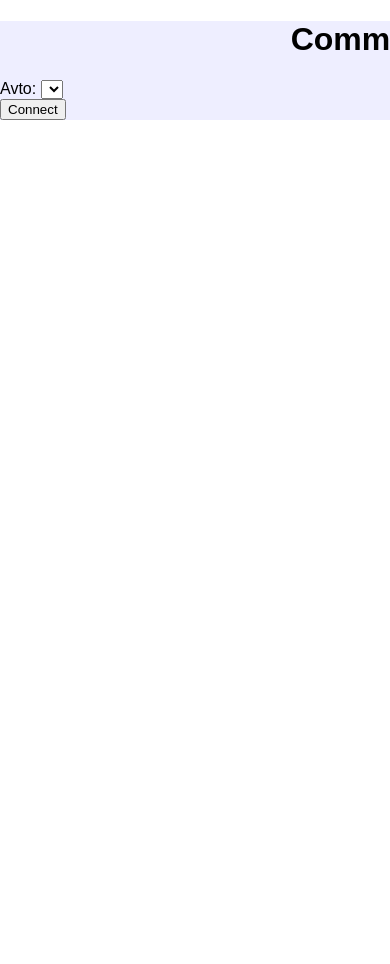
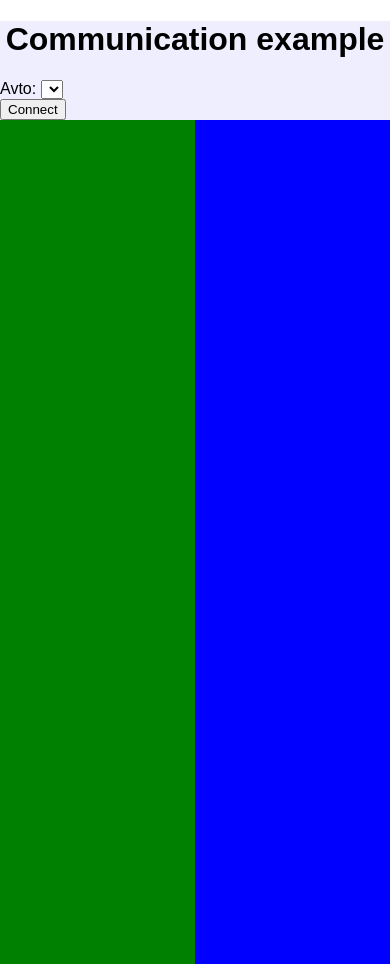
Before and after one commit to OpenLuna/luna-avti, a PHP site: page /mobile.php in a window 390 px wide; the page is wider, and only the part inside the window is pictured. Before the commit the page ends 120 px from the top of that part, so only its background shows below. Run offline with PHP 8.4, Linux system fonts and the light colour scheme; data that the repository does not hold is empty; some libraries are stand-ins or nearby versions.

Commit message:
mobile control

```diff
--- a/htdocs/commMobile.js
+++ b/htdocs/commMobile.js
@@ -28,36 +28,18 @@ function wsConnect(){
 function orientationHandle(e){
 	if(websocket == null) return;
 
-	$("#orientout").html(e.alpha + "<br/>" + e.beta + "<br/>" + e.gamma);
+	//$("#orientout").html(e.alpha + "<br/>" + e.beta + "<br/>" + e.gamma);
 
-	var delta = 5;
+	var delta = 10;
 	var changed = false;
 
 	if(e.beta < -delta){
-		if(!state.up){
-			state.up = true;
-			changed = true;
-		}
-	}
-	else if(e.beta > delta){
-		if(!state.down){
-			state.down = true;
-			changed = true;
-		}
-	}
-	else if(state.up || state.down){
-		state.up = false;
-		state.down = false;
-		changed = true;
-	}
-
-	if(e.gamma < -delta){
 		if(!state.left){
 			state.left = true;
 			changed = true;
 		}
 	}
-	else if(e.gamma > delta){
+	else if(e.beta > delta){
 		if(!state.right){
 			state.right = true;
 			changed = true;
@@ -75,7 +57,23 @@ function orientationHandle(e){
 	}
 }
 
+function gas(evt){
+	evt.preventDefault();
+	if(evt.type == "touchstart" || evt.type == "mousedown"){
+		if(evt.target.id == "forward") state.up = true;
+		else state.down = true;
+	}
+	else{
+		if(evt.target.id == "forward") state.up = false;
+		else state.down = false;
+	}
+
+	var cmd = "?up=" + (state.up ? "ON":"OFF") + "&down=" + (state.down ? "ON":"OFF") + "&left=" + (state.left ? "ON":"OFF") + "&right=" + (state.right ? "ON":"OFF") + "&time=" + ((new Date).getTime());
+	websocket.send(cmd);
+}
+
 $(document).ready(function() {
 	window.addEventListener("deviceorientation", orientationHandle, false);
 	$("button#wsconnect").click(wsConnect);
+	$("#forward, #backward").on("touchstart touchend mousedown mouseup", gas);
 });
--- a/htdocs/main.css
+++ b/htdocs/main.css
@@ -8,23 +8,9 @@ h1 {
 	text-align: center;
 }
 
-.commands {
-	text-align: center;
-	margin-left: auto;
-	margin-right: auto;
-}
-
-.commands td[class="full"] {
-	border: 1px solid black;
-	border-radius: 3px;
-	background-color: #CDF;
-	width: 33.3%;
-	cursor: pointer;
-}
-
 .content {
 	background-color: #EEF;
-	width: 960px;
+	width: 100%;
 	margin-left: auto;
 	margin-right: auto;
 }
@@ -33,3 +19,17 @@ h1 {
 	border: 1px solid black;
 	border-radius: 3px;
 }
+
+#backward, #forward{
+	width:50vw;
+	height:100vh;
+	float:left;
+}
+
+#backward{
+	background-color: green;
+}
+
+#forward{
+	background-color: blue;
+}
--- a/htdocs/mobile.php
+++ b/htdocs/mobile.php
@@ -51,8 +51,8 @@ foreach ($all_cars as $car) {
 <div id="orientout">
 </div>
 
-<div id="sent">
-</div>
+<div id="backward"></div>
+<div id="forward"></div>
 
 </body>
 </html>
```
